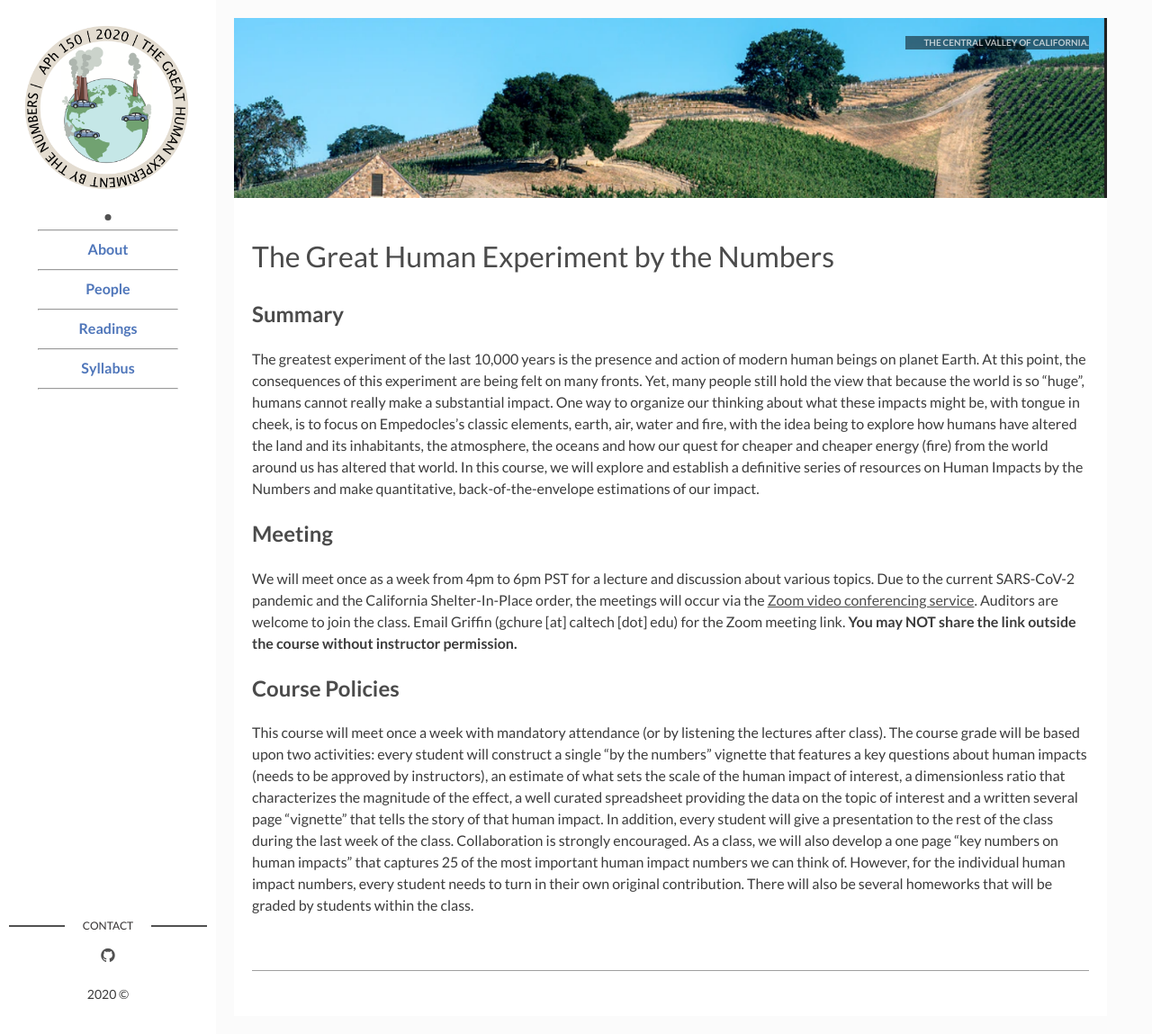
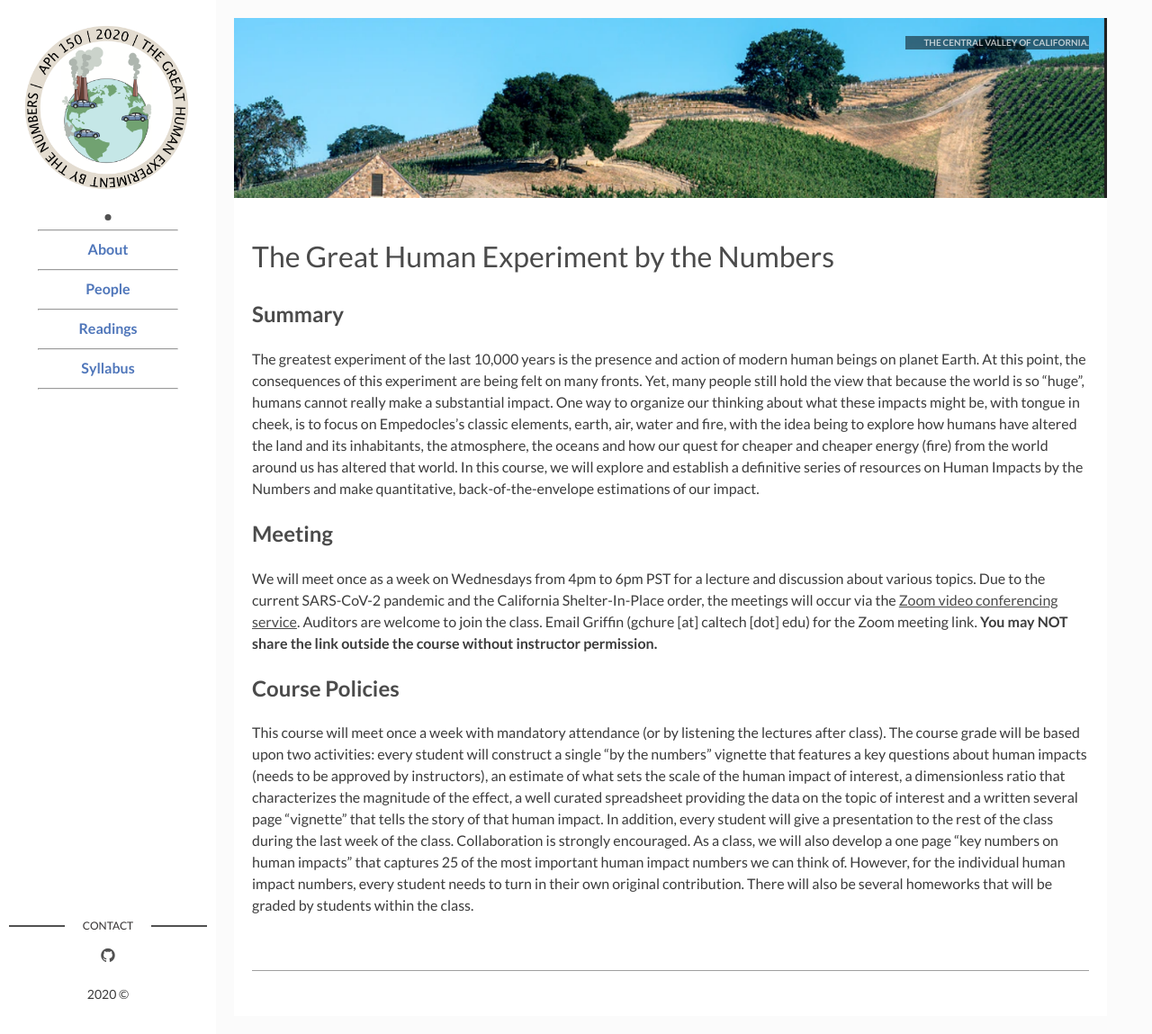
Before and after one commit to RPGroup-PBoC/aph150_human_impacts, a Jekyll site: the page built from page00_about.md, in a window 1280 px wide and 1149 px high. Shown: the whole window at 90% size. Built offline with Jekyll 4.4.1, drawn with Linux system fonts in a browser that asks for light colours.

Commit message:
Added date

```diff
--- a/_data/about.yaml
+++ b/_data/about.yaml
@@ -28,7 +28,7 @@ Summary: >
 
 
 Meeting: >
-  We will meet once as a week from 4pm to 6pm PST for a lecture and
+  We will meet once as a week on Wednesdays from 4pm to 6pm PST for a lecture and
   discussion about various topics. Due to the current SARS-CoV-2 pandemic and
   the California Shelter-In-Place order, the meetings will occur via the
   [Zoom video conferencing service](https://zoom.us/). Auditors are welcome
```
